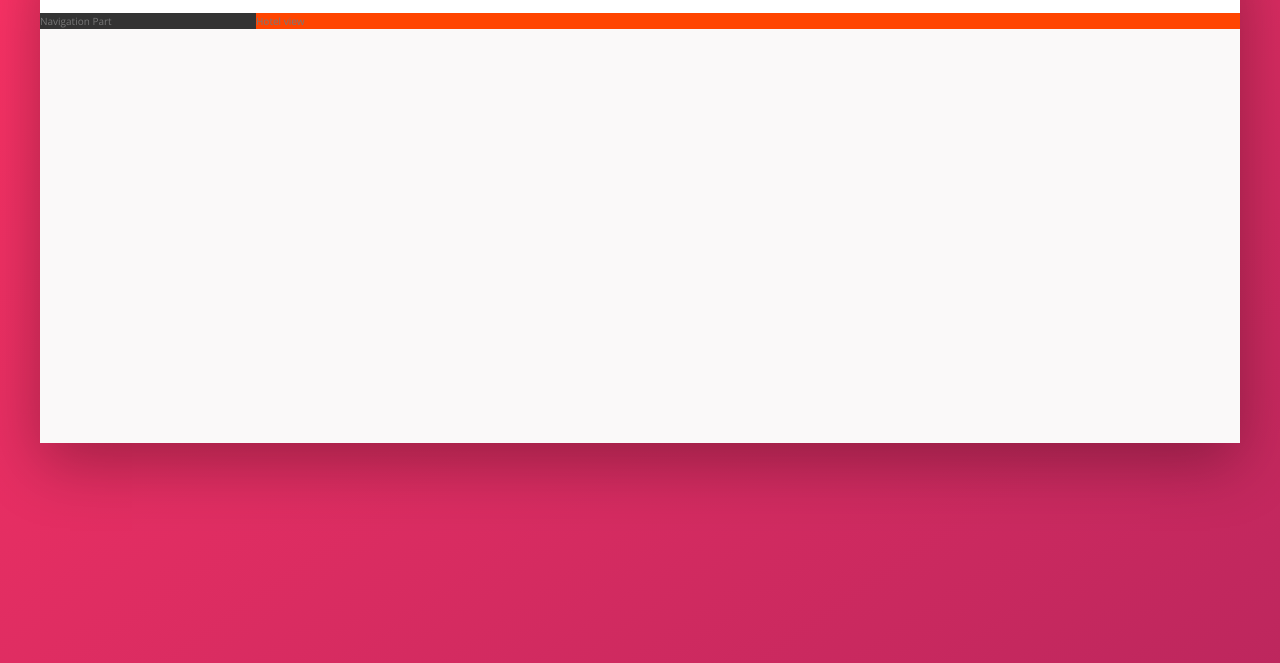
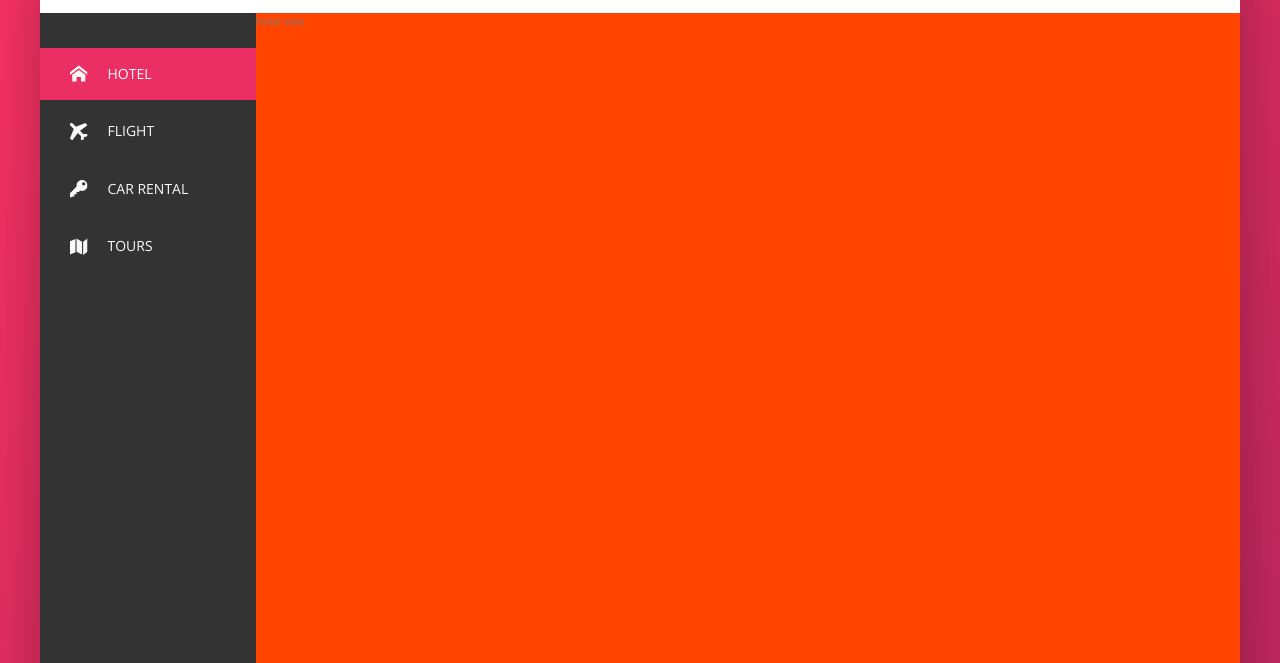
Before and after one commit to lauralee01/trillo-app, a website: page index.html in a window 1280 px wide. Shown: the part 137-800 px from the top of the page. Drawn offline with nearby package versions, Linux system fonts and the light colour scheme.

Commit message:
building the navigation

```diff
--- a/index.html
+++ b/index.html
@@ -46,7 +46,44 @@
             </header>
             <div class="content">
                 <nav class="sidebar">
-                    Navigation Part
+                    <ul class="side-nav">
+                        <li class="side-nav__item side-nav__item--active">
+                            <a href="#" class="side-nav__link">
+                                <svg class="side-nav__icon">
+                                    <use xlink:href="img/sprite.svg#icon-home"></use>
+                                </svg>
+                                <span>Hotel</span>
+                            </a>
+                        </li>
+                        <li class="side-nav__item">
+                            <a href="#" class="side-nav__link">
+                                <svg class="side-nav__icon">
+                                    <use xlink:href="img/sprite.svg#icon-airplane"></use>
+                                </svg>
+                                <span>Flight</span>
+                            </a>
+                        </li>
+                        <li class="side-nav__item">
+                            <a href="#" class="side-nav__link">
+                                <svg class="side-nav__icon">
+                                    <use xlink:href="img/sprite.svg#icon-key"></use>
+                                </svg>
+                                <span>Car rental</span>
+                            </a>
+                        </li>
+                        <li class="side-nav__item">
+                            <a href="#" class="side-nav__link">
+                                <svg class="side-nav__icon">
+                                    <use xlink:href="img/sprite.svg#icon-map"></use>
+                                </svg>
+                                <span>Tours</span>
+                            </a>
+                        </li>
+                    </ul>
+
+                    <div class="legal">
+                        &copy; 2017 by trillo. All rights reserved.
+                    </div>
                 </nav>
                 <main class="hotel-view">
                     Hotel view
--- a/sass/_components.scss
+++ b/sass/_components.scss
@@ -114,3 +114,72 @@
     }
 
 }
+
+///////////////////////////////////////
+// SIDE NAVIGATION
+.side-nav {
+    font-size: 1.4rem;
+    list-style: none;
+    margin-top: 3.5rem;
+
+    &__item {
+        position: relative;
+
+        &:not(:last-child) {
+            margin-bottom: .5rem;
+        }
+    }
+
+    &__item::before {
+        content: "";
+        position: absolute;
+        top: 0;
+        left: 0;
+        height: 100%;
+        width: 3px;
+        background-color: var(--color-primary);
+        transform: scaleY(0);
+        transition: transform .2s,
+                    width .4s cubic-bezier(1,0,0,1) .2s,
+                    background-color .1s;
+    }
+
+    &__item:hover::before,
+    &__item--active::before {
+        transform: scaleY(1);
+        width: 100%;
+    }
+
+    &__item:active::before {
+        background-color: var(--color-primary-light);
+    }
+
+    &__link:link,
+    &__link:visited {
+        color: var(--color-grey-light-1);
+        text-decoration: none;
+        text-transform: uppercase;
+        display: block;
+        padding: 1.5rem 3rem;
+        position: relative;
+        z-index: 10;
+        display: flex;
+        align-items: center;
+    }
+
+    &__icon {
+        width: 1.75rem;
+        height: 1.75rem;
+        margin-right: 2rem;
+        fill: currentColor;
+    }
+}
+
+///////////////////////////////////////
+// LEGAL TEXT
+.legal {
+    font-size: 1.2rem;
+    color: var(--color-grey-light-4);
+    text-align: center;
+    padding: 2.5rem;
+}
--- a/sass/_layout.scss
+++ b/sass/_layout.scss
@@ -24,10 +24,14 @@
 .sidebar {
     background-color: var(--color-grey-dark-1);
     flex: 0 0 18%;
+    display: flex;
+    flex-direction: column;
+    justify-content: space-between;
 }
 
 .hotel-view {
     background-color: #fff;
     background-color: orangered;
+    height: 80rem;
     flex: 1;
 }
```
Also changed, not shown: css/style.css.
